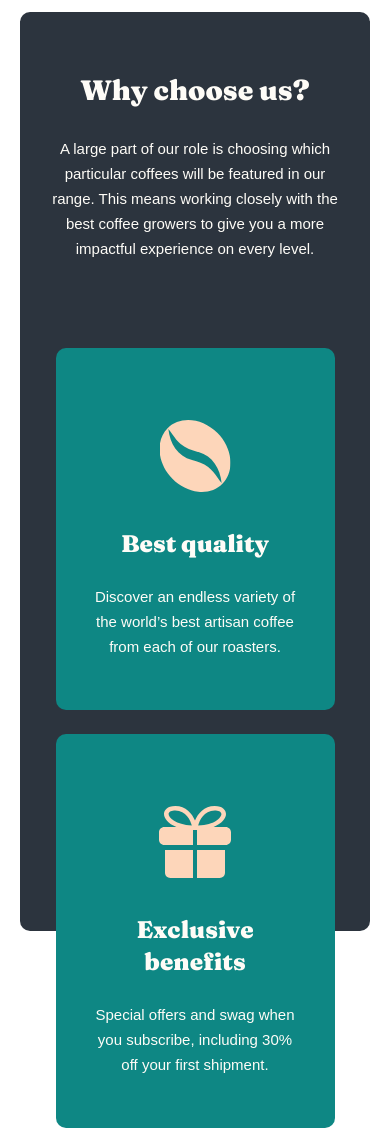
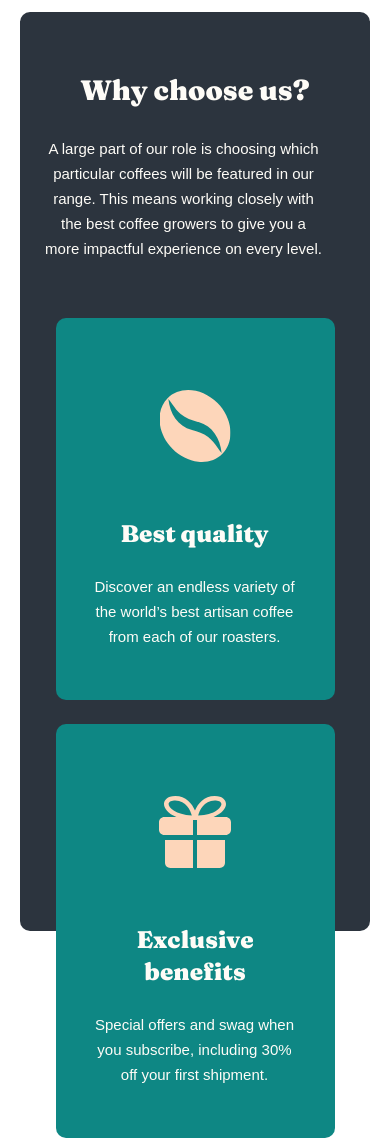
Before and after one commit to smartboy0310/coffe-maket, a plain HTML site: page index.html in a window 390 px wide. Shown: the part 2520-3661 px from the top of the page. Drawn offline with Linux system fonts and the light colour scheme; a script that the page names is missing.

Commit message:
Adaptatsiya mobile

```diff
--- a/scss/all-blocks/_choice.scss
+++ b/scss/all-blocks/_choice.scss
@@ -172,6 +172,11 @@
       font-size: 28px;
       line-height: 28px;
    }
+   .choice__paragraph
+   {
+      width: 100%;
+      max-width: 279px;
+   }
    .choice__list {
       flex-direction: column;
       position: absolute;
@@ -214,10 +219,11 @@
    }
    .choise__item__link {
       padding: 51px 33px;
-      padding-top: 180px;
+      padding-top: 200px;
    }
    .chioce__item__paragraph {
-
+      width: 100%;
+      max-width: 212px;
       font-size: 15px;
       line-height: 25px;
 
```
Also changed, not shown: css/main.min.css, 1 other file.
